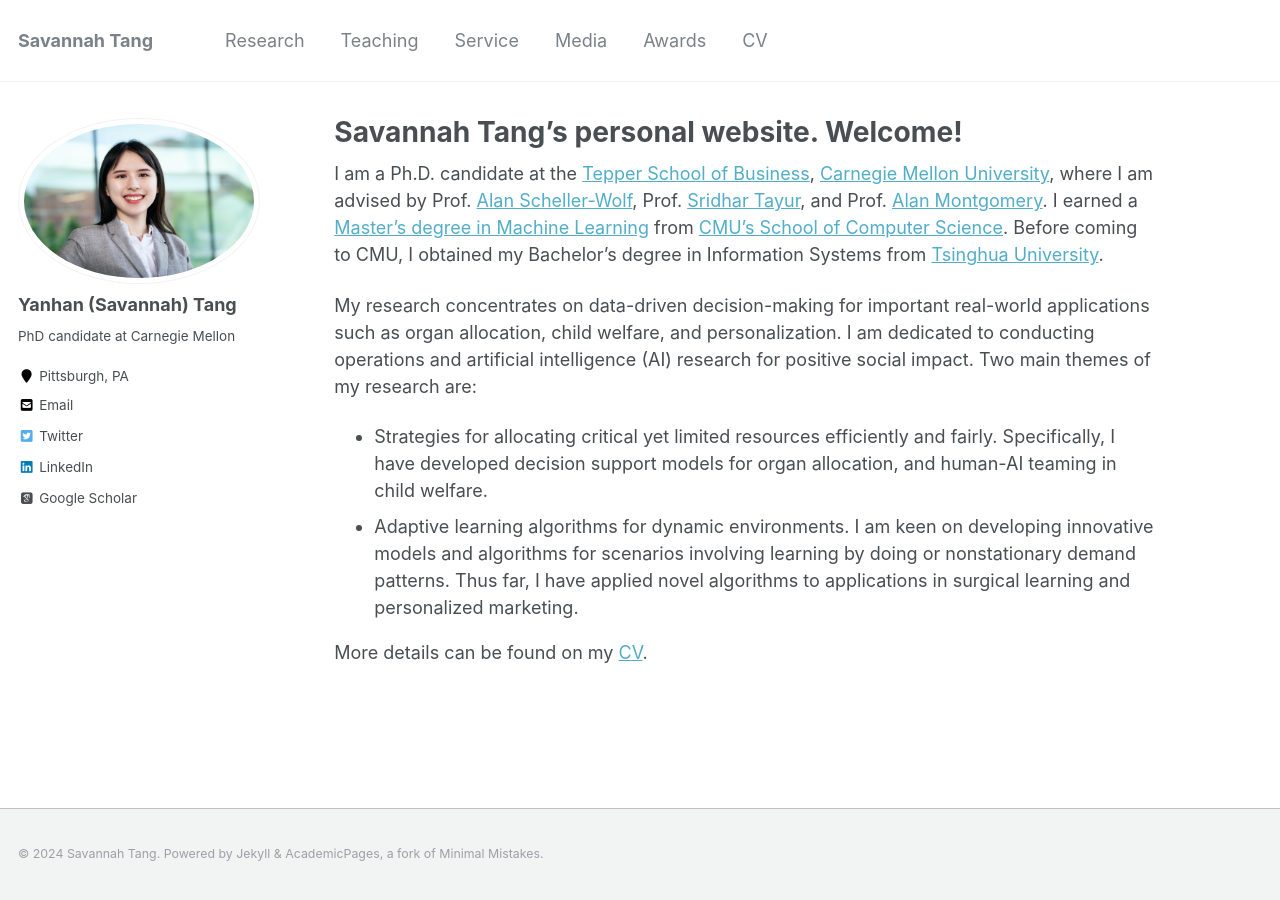
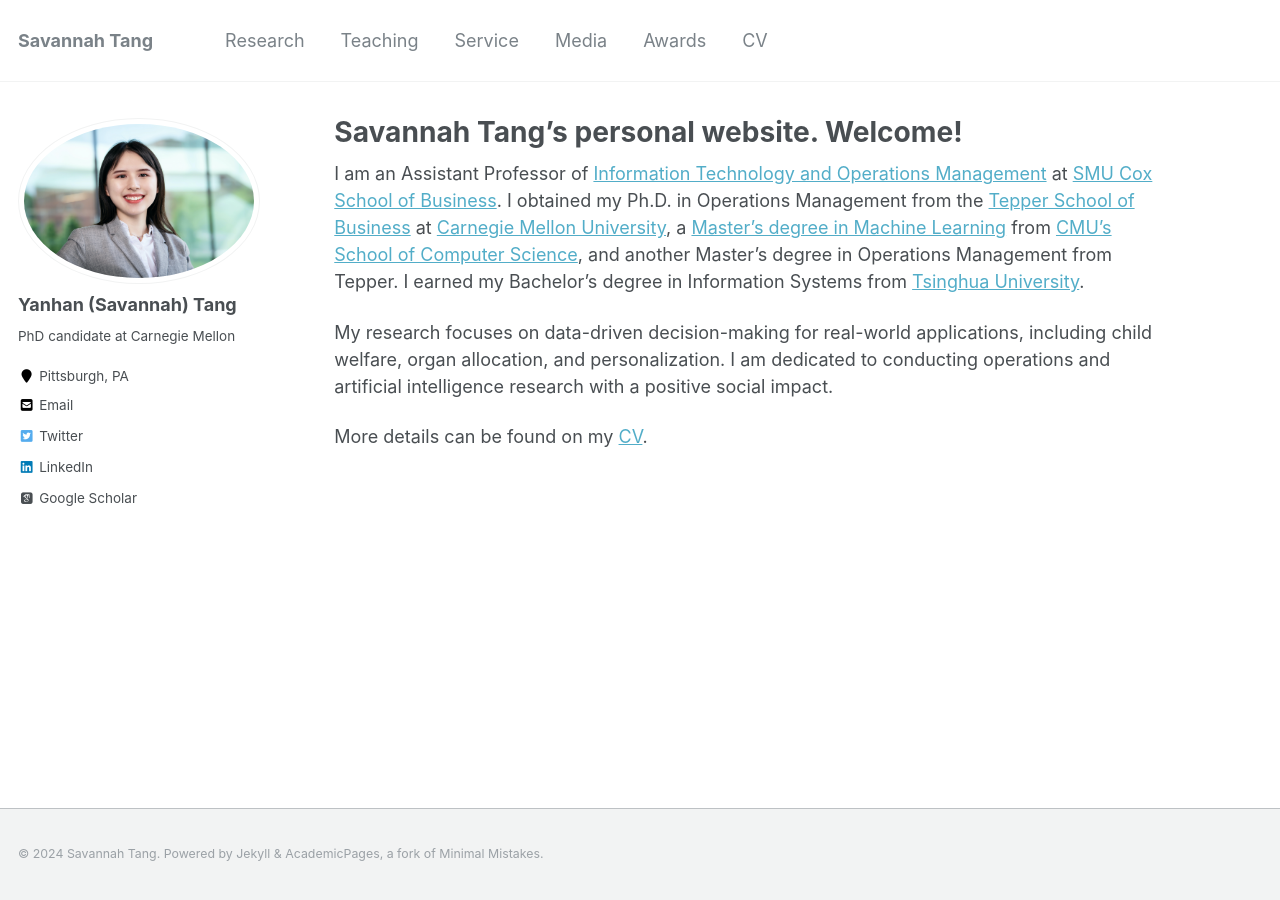
Before and after one commit to savytang/savytang.github.io, a Jekyll site: the page built from _pages/about.md, in a window 1280 px wide. Built offline with Jekyll 4.4.1, drawn with Linux system fonts in a browser that asks for light colours; some web fonts are replaced.

Commit message:
20240801update
Updated new job title etc.

```diff
--- a/_pages/about.md
+++ b/_pages/about.md
@@ -8,11 +8,10 @@ redirect_from:
   - /about.html
 ---
 
-I am a Ph.D. candidate at the [Tepper School of Business](https://www.cmu.edu/tepper/), [Carnegie Mellon University](https://www.cmu.edu/), where I am advised by Prof. [Alan Scheller-Wolf](https://www.cmu.edu/tepper/faculty-and-research/faculty-by-area/profiles/scheller-wolf-alan.html), Prof. [Sridhar Tayur](https://www.cmu.edu/tepper/faculty-and-research/faculty-by-area/profiles/tayur-sridhar.html), and Prof. [Alan Montgomery](https://www.cmu.edu/tepper/faculty-and-research/faculty-by-area/profiles/montgomery-alan.html). I earned a [Master's degree in Machine Learning](https://www.ml.cmu.edu/academics/machine-learning-masters-curriculum.html) from [CMU's School of Computer Science](https://www.cs.cmu.edu/).  Before coming to CMU, I obtained my Bachelor's degree in Information Systems from [Tsinghua University](https://www.tsinghua.edu.cn/en/index.htm).
 
-My research concentrates on data-driven decision-making for important real-world applications such as organ allocation, child welfare, and personalization. I am dedicated to conducting operations and artificial intelligence (AI) research for positive social impact. Two main themes of my research are:
 
-* Strategies for allocating critical yet limited resources efficiently and fairly. Specifically, I have developed decision support models for organ allocation, and human-AI teaming in child welfare.
-* Adaptive learning algorithms for dynamic environments. I am keen on developing innovative models and algorithms for scenarios involving learning by doing or nonstationary demand patterns. Thus far, I have applied novel algorithms to applications in surgical learning and personalized marketing.
+I am an Assistant Professor of [Information Technology and Operations Management](https://www.smu.edu/cox/academics/information-technology-and-operations-management-department) at [SMU Cox School of Business](https://www.smu.edu/cox). I obtained my Ph.D. in Operations Management from the [Tepper School of Business](https://www.cmu.edu/tepper/) at [Carnegie Mellon University](https://www.cmu.edu/), a [Master's degree in Machine Learning](https://www.ml.cmu.edu/academics/machine-learning-masters-curriculum.html) from [CMU's School of Computer Science](https://www.cs.cmu.edu/), and another Master’s degree in Operations Management from Tepper. I earned my Bachelor’s degree in Information Systems from [Tsinghua University](https://www.tsinghua.edu.cn/en/index.htm).
 
-More details can be found on my [CV](../files/Tang_CV_1115.pdf).
+My research focuses on data-driven decision-making for real-world applications, including child welfare, organ allocation, and personalization. I am dedicated to conducting operations and artificial intelligence research with a positive social impact.
+
+More details can be found on my [CV](../files/Tang_CV_0801.pdf).
```
Also changed, not shown: _pages/cv.md (+1 -1 lines), _pages/service.md (+3 -0 lines), _pages/teaching.md (+1 -3 lines), 2 other files.
